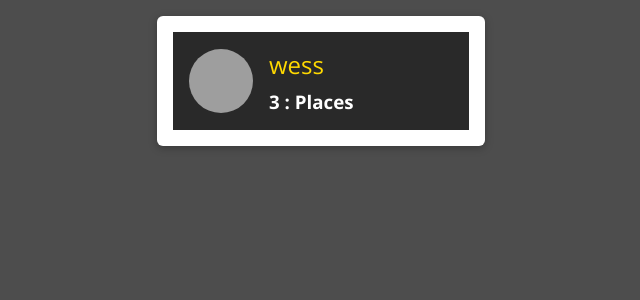
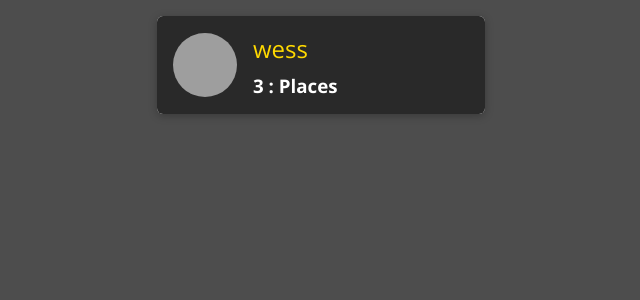
Before and after one commit to Zeydi/MyPlaces-react, a React (Create React App) app: page / in a window 1280 px wide. Shown: the top 300 px of the page, without its empty margins (319-959 px from the left). Built offline with nearby package versions, Linux system fonts and the light colour scheme; grey boxes are pictures that could not be loaded.

Commit message:
fixed UserItem style

```diff
--- a/src/user/components/UserItem.js
+++ b/src/user/components/UserItem.js
@@ -8,8 +8,7 @@ import './UserItem.css';
 const UserItem = (props) => {
   return (
     <li className="user-item">
-      <div className="user-item_content">
-        <Card>
+      <Card className="user-item_content">
         <Link to={`/${props.id}/places`}>
           <div className="user-item_image">
             <Avatar image={props.image} alt={props.name} />
@@ -17,13 +16,11 @@ const UserItem = (props) => {
           <div className="user-item_info">
             <h2>{props.name}</h2>
             <h3>
-                {props.placeCount} :{' '}
-                {props.placeCount === 1 ? 'Place' : 'Places'}
+              {props.placeCount} : {props.placeCount === 1 ? 'Place' : 'Places'}
             </h3>
           </div>
         </Link>
       </Card>
-      </div>
     </li>
   );
 };
```
Lines whose indentation alone changed are shown as unchanged.
